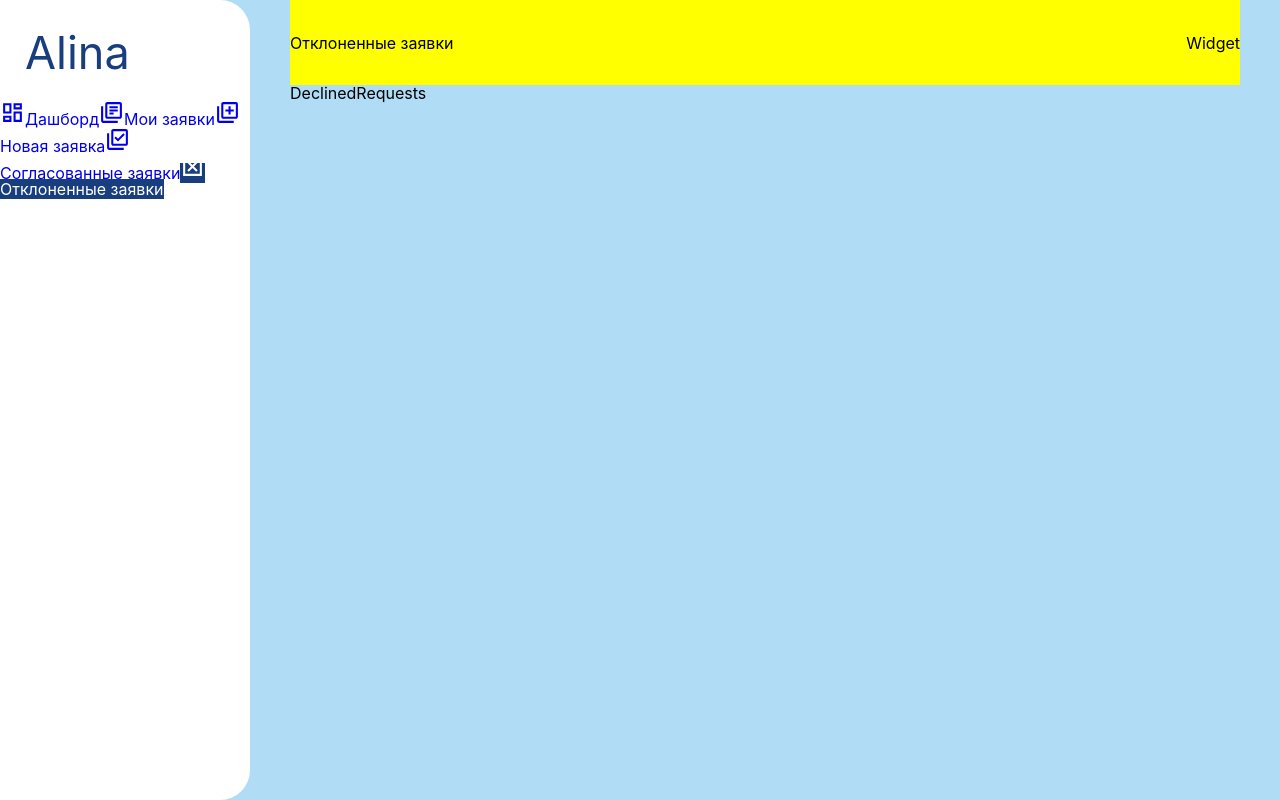
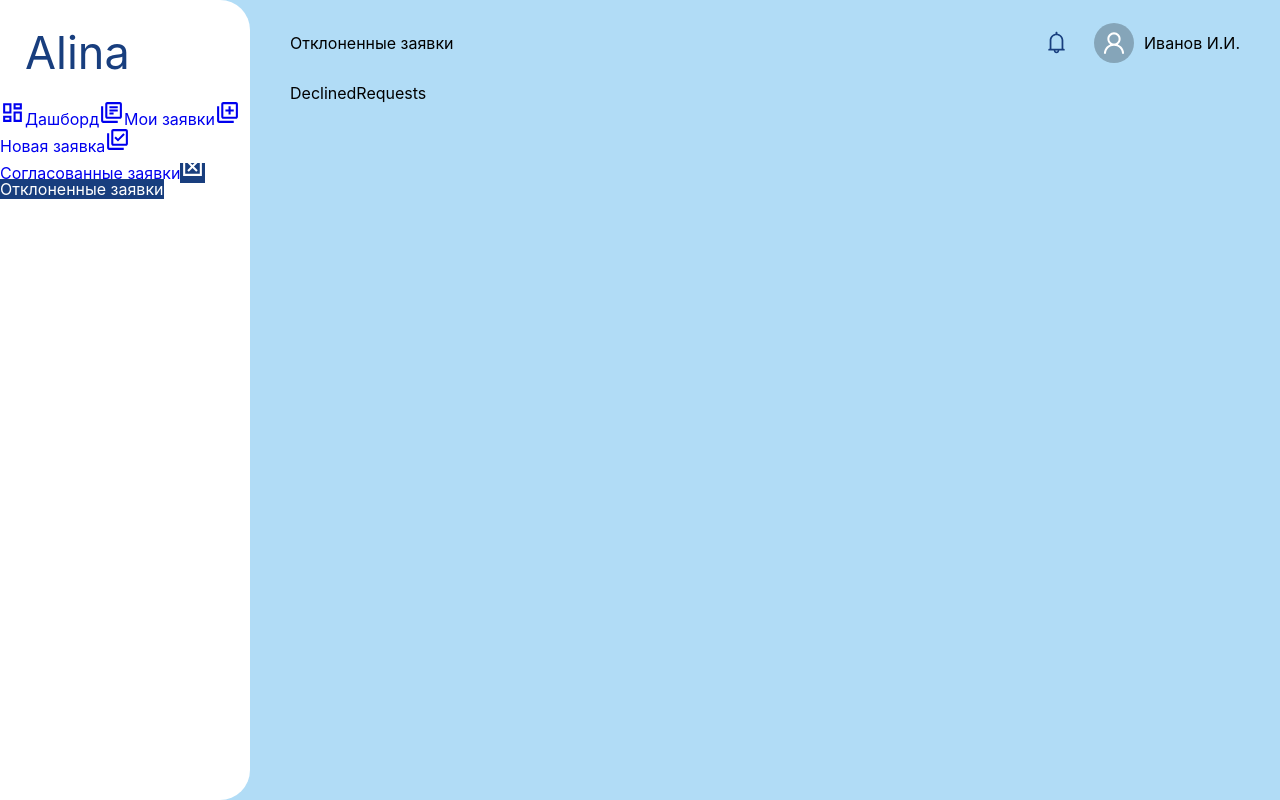
Before and after one commit to ZetBaur/alina, a React (Vite) app: page /declinedrequests in a window 1280 px wide. Built offline with nearby package versions, Linux system fonts and the light colour scheme.

Commit message:
header finished

```diff
--- a/package.json
+++ b/package.json
@@ -10,6 +10,7 @@
   },
   "dependencies": {
     "@reduxjs/toolkit": "^1.9.3",
+    "antd": "^5.3.3",
     "react": "^18.2.0",
     "react-dom": "^18.2.0",
     "react-icons": "^4.8.0",
--- a/src/components/Header.module.scss
+++ b/src/components/Header.module.scss
@@ -1,7 +1,6 @@
 .header {
   height: 85px;
   width: 100%;
-  background: yellow;
   display: flex;
   justify-content: space-between;
   align-items: center;
--- a/src/components/Header.tsx
+++ b/src/components/Header.tsx
@@ -5,8 +5,6 @@ import { useAppSelector } from '../hooks/reduxHooks';
 
 function Header() {
   const { pageTitle } = useAppSelector((state) => state.headerSlice);
-
-  console.log('pageTitle', pageTitle);
 
   return (
     <header className={styles.header}>
--- a/src/components/Widget.module.scss
+++ b/src/components/Widget.module.scss
@@ -0,0 +1,17 @@
+.widget {
+  display: flex;
+  align-items: center;
+}
+
+.bell {
+  margin: 0 25px 0 0;
+}
+
+.avatar {
+  margin: 0 10px 0 0;
+}
+
+.user-name {
+  color: #183e7e;
+  font-size: 14px;
+}
--- a/src/components/Widget.tsx
+++ b/src/components/Widget.tsx
@@ -1,7 +1,16 @@
 import styles from './Widget.module.scss';
+import { AiOutlineBell } from 'react-icons/ai';
+import { UserOutlined } from '@ant-design/icons';
+import { Avatar } from 'antd';
 
 function Widget() {
-  return <header className={styles.widget}>Widget</header>;
+  return (
+    <div className={styles.widget}>
+      <AiOutlineBell size={25} color='#183e7e' className={styles.bell} />
+      <Avatar size='large' className={styles.avatar} icon={<UserOutlined />} />
+      <span className={styles.userName}>Иванов И.И.</span>
+    </div>
+  );
 }
 
 export default Widget;
--- a/src/features/header/header.slice.ts
+++ b/src/features/header/header.slice.ts
@@ -23,10 +23,10 @@ const headerSlice = createSlice({
       state.pageTitle = action.payload;
     },
 
-    setUser(state, action: PayloadAction<IUser>) {
-      state.user.name = action.username;
-      state.user.image = action.userImage;
-    },
+    // setUser(state, action: PayloadAction<IUser>) {
+    //   state.user.name = action.payload;
+    //   state.user.image = action.payload;
+    // },
   },
 });
 
```
Also changed, not shown: src/store/store.ts (+0 -7 lines), 1 other file (tests, documents, lock files or other folders).
